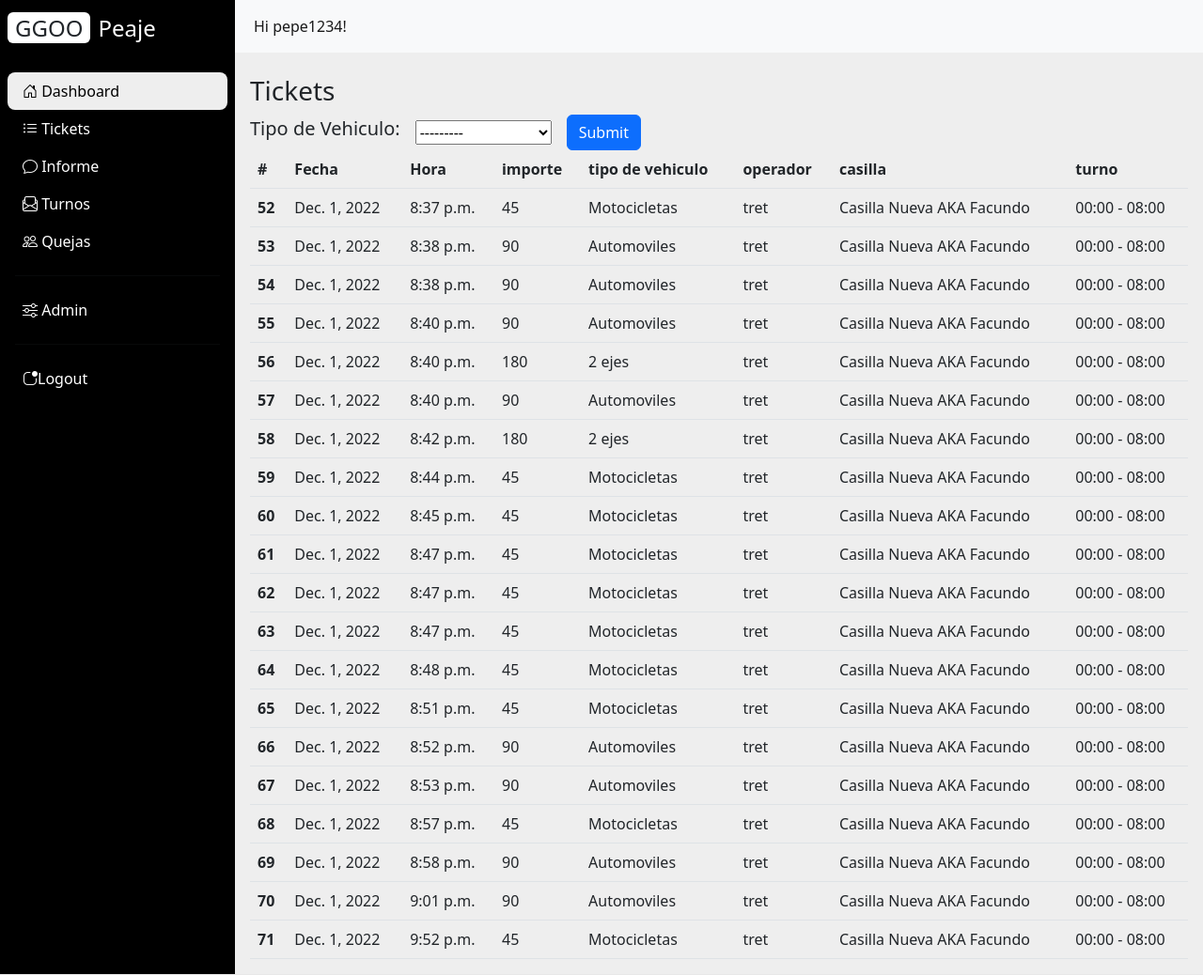
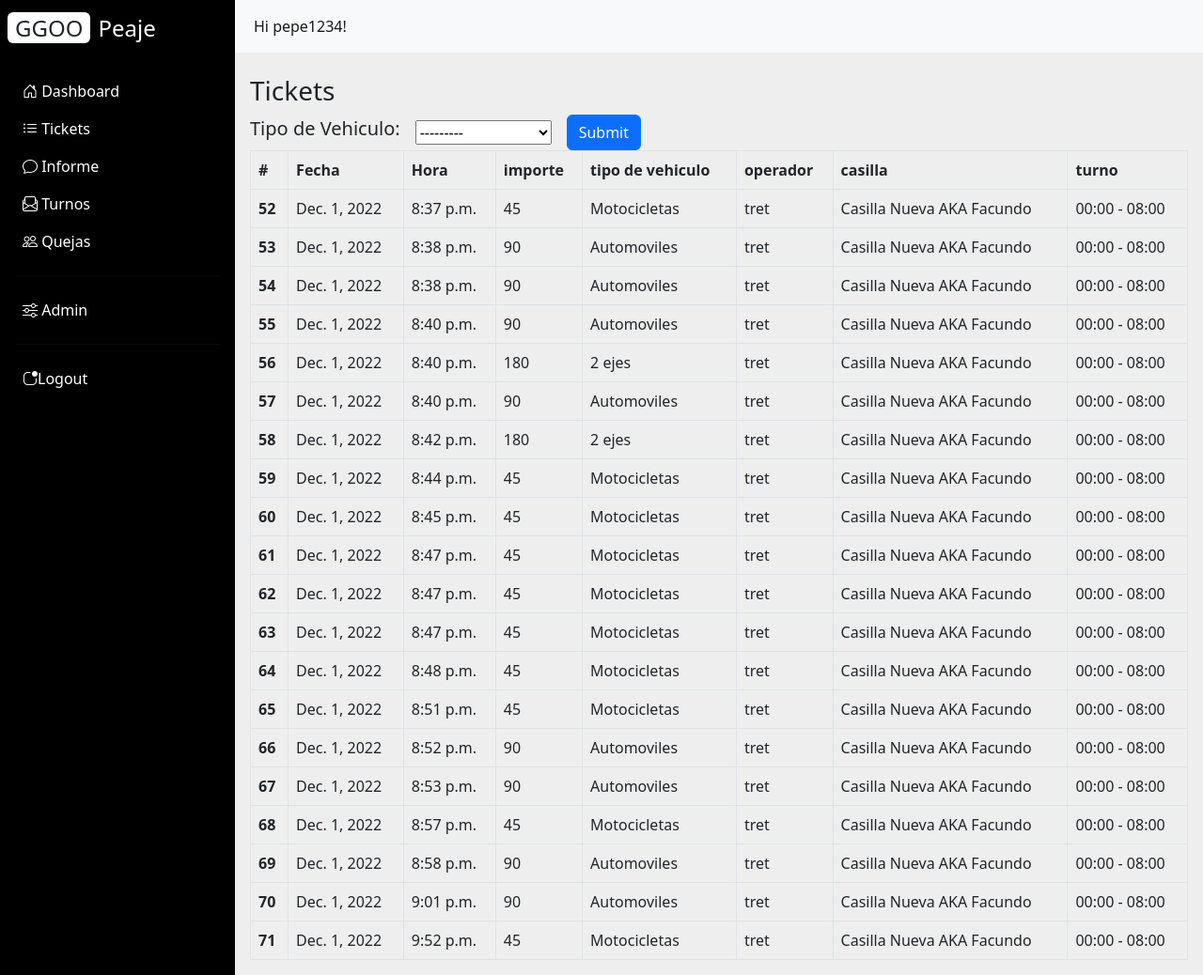
Before and after one commit to tomasguell/Peaje_Villada_2022, a Django app: page /tickets/ in a window 1280 px wide. Shown: the whole page at 94% size. Run offline with Django 4.2, Linux system fonts and the light colour scheme; a user stored in the database is signed in; data comes from the database, SQL or seed files in the repository.

Commit message:
border table html

```diff
--- a/Peaje/AppPeaje/templates/AppPeaje/base.html
+++ b/Peaje/AppPeaje/templates/AppPeaje/base.html
@@ -24,7 +24,7 @@
             </div>
             {% if user.is_authenticated %}
                 <ul class="list-unstyled px-2">
-                    <li class="active"><a href="" class="text-decoration-none px-3 py-2 d-block"> <i class="bi bi-house-door"></i> Dashboard</a></li>
+                    <li class=""><a href="" class="text-decoration-none px-3 py-2 d-block"> <i class="bi bi-house-door"></i> Dashboard</a></li>
                     <li class=""><a href="../tickets" class="text-decoration-none px-3 py-2 d-block"> <i class="bi bi-list-ul"></i> Tickets </a></li>
                     <li class=""><a href="../informe" class="text-decoration-none px-3 py-2 d-block"> <i class="bi bi-chat"></i> Informe</a></li>
                     <li class=""><a href="../turnos" class="text-decoration-none px-3 py-2 d-block"> <i class="bi bi-envelope-paper"></i> Turnos</a></li>
@@ -43,8 +43,6 @@
                     <li class=""><a href="../quejas" class="text-decoration-none px-3 py-2 d-block"> <i class="bi bi-people"></i> Quejas</a></li>
                 </ul>
             {% endif %}
-
-
 
             {% if user.is_authenticated %}
             <hr class="h-color mx-3 ">
@@ -133,7 +131,7 @@
         });
 
         $('.open-btn').on('click', function(){
-                $('.sidebar').addClass('active');
+            $('.sidebar').addClass('active');
         });
 
         $('.close-btn').on('click', function(){
--- a/Peaje/AppPeaje/templates/AppPeaje/tickets.html
+++ b/Peaje/AppPeaje/templates/AppPeaje/tickets.html
@@ -18,8 +18,8 @@
                 <button type="submit" value="Submit" class="btn btn-primary">Submit</button>
             </div>
         </form>
-            <table class="table">
-                <thead>
+        <table class="table table-bordered" id="datatable">
+            <thead class="thead-dark">
             <tr>
                 <th scope="col">#</th>
                 <th scope="col">Fecha</th>
```
Lines whose indentation alone changed are shown as unchanged.
